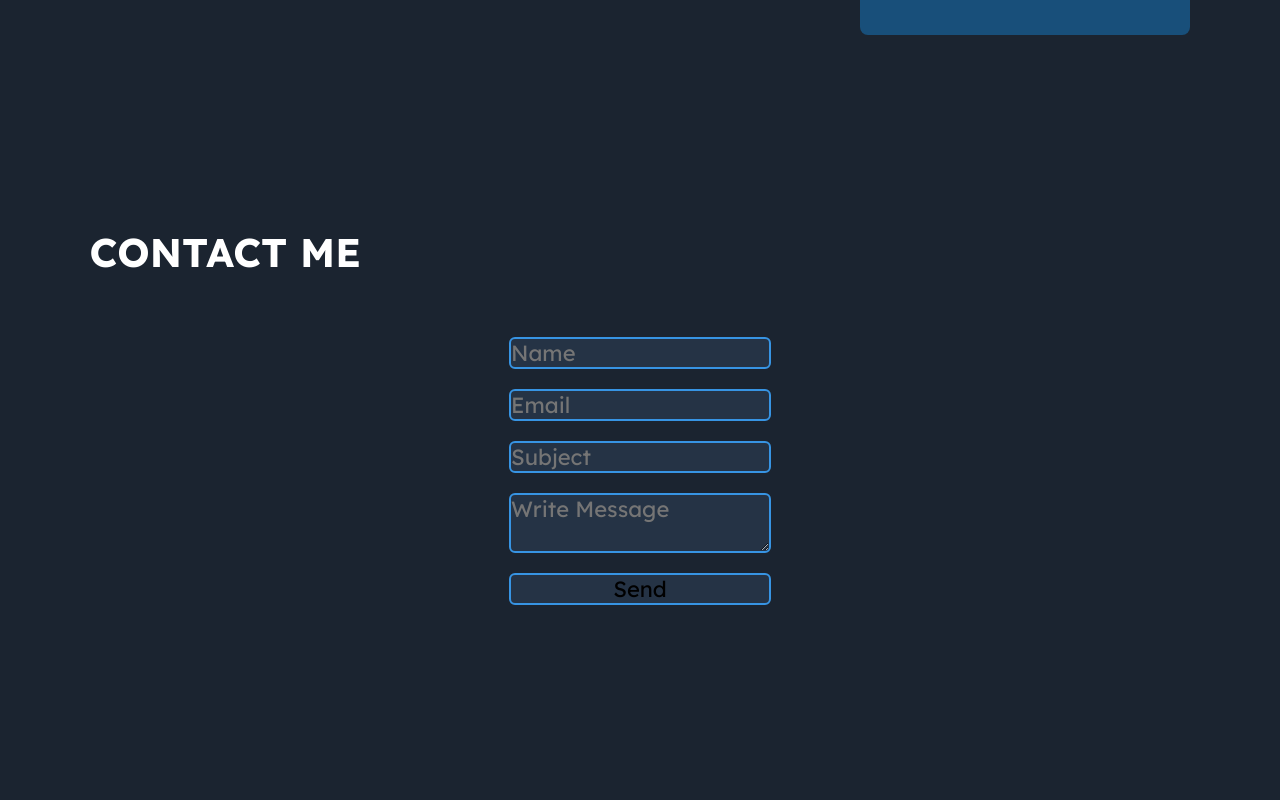
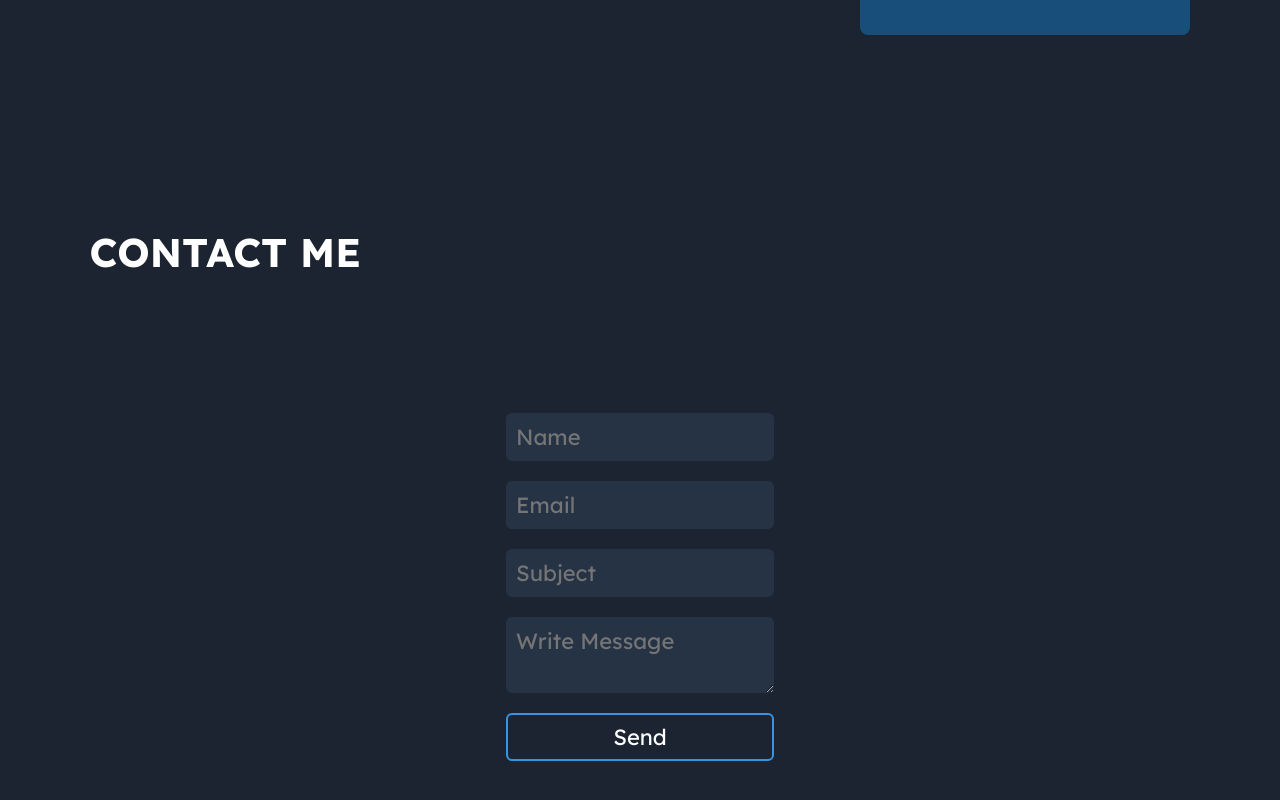
Before and after one commit to NTiger07/portfolio-react, a React (Create React App) app: page / in a window 1280 px wide. Shown: the part 3895-4695 px from the top of the page. Built offline with nearby package versions, Linux system fonts and the light colour scheme.

Commit message:
contact style almost

```diff
--- a/src/components/Contact.css
+++ b/src/components/Contact.css
@@ -14,8 +14,10 @@
   display: flex;
   flex-direction: column;
   align-items: center;
+  justify-content: center;
   height: 90%;
-  padding: 50px;
+  padding-left: 50px;
+  padding-right: 50px;
 }
 form {
   display: flex;
@@ -24,9 +26,26 @@ form {
 input,
 textarea {
   background-color: #253345;
+  border-radius: 6px;
+  font-size: 22px;
+  margin-top: 10px;
+  margin-bottom: 10px;
+  width: 100%;
+  padding-left: 10px;
+  padding-top: 10px;
+  padding-bottom: 10px;
+  outline: none;
+  color: #fff;
+}
+input:focus {
+  border: solid 2px rgb(55, 148, 227);
+  border-radius: 6px;
+}
+#submitBtn {
+  padding: 8px;
+  background-color: transparent;
   font-size: 22px;
   border: solid 2px rgb(55, 148, 227);
   border-radius: 6px;
-  margin-top: 10px;
-  margin-bottom: 10px;
+  transition: all 0.3s ease-in;
 }
--- a/src/components/Contact.jsx
+++ b/src/components/Contact.jsx
@@ -34,7 +34,7 @@ export default function Contact() {
           <input type="email" name="from_email" placeholder="Email" />
           <input type="text" name="user_subject" placeholder="Subject" />
           <textarea name="message" placeholder="Write Message" />
-          <input type="submit" value="Send" />
+          <input type="submit" value="Send" id="submitBtn" />
         </form>
       </div>
     </div>
```
